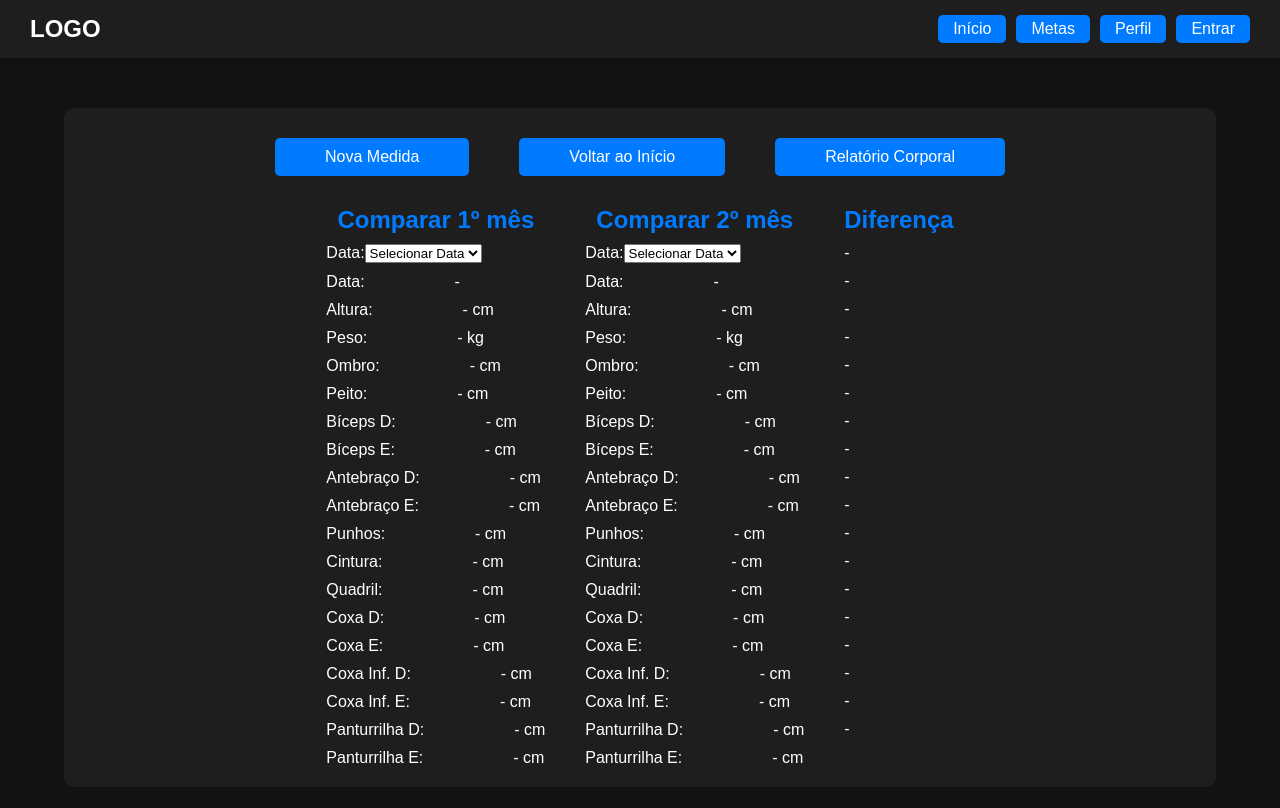
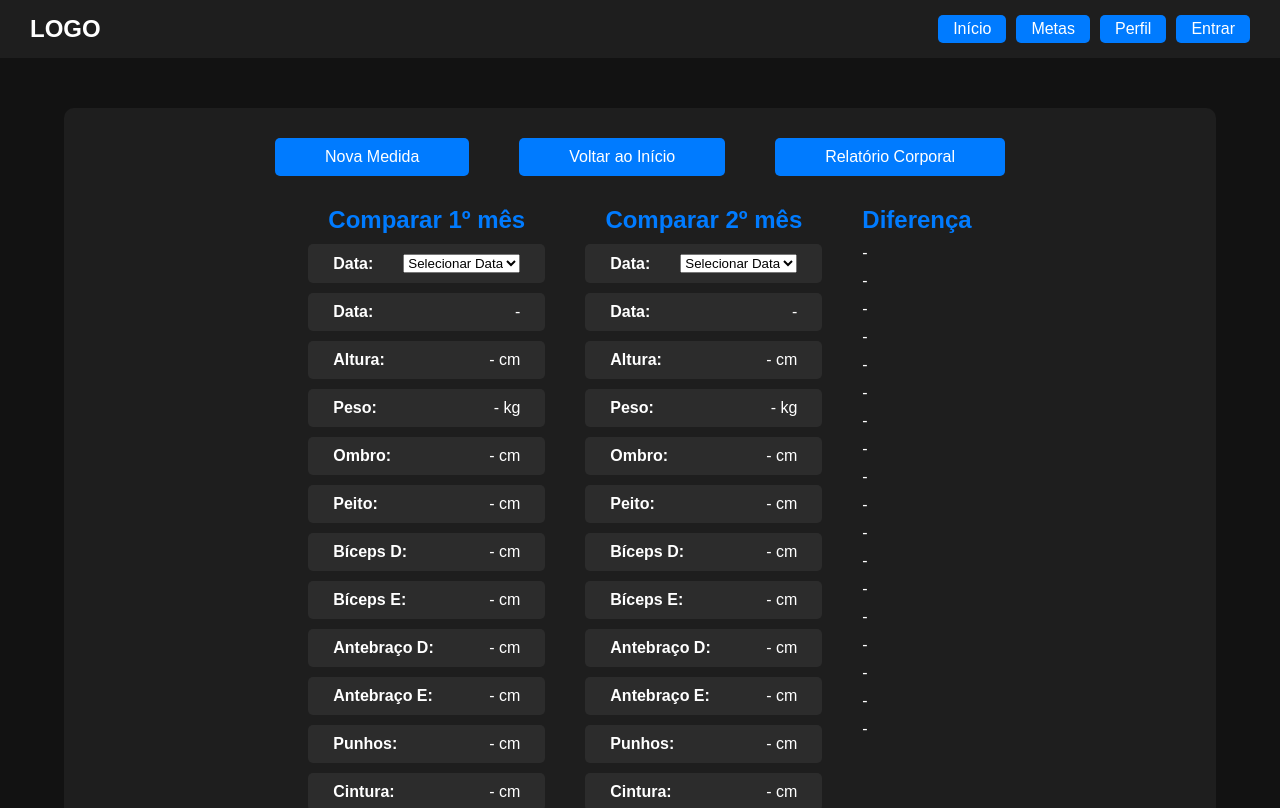
Before and after one commit to Dougl4sAL/MedidasGym, a React (Vite) app in the folder medidas-gym/: page /historico in a window 1280 px wide. Shown: the top 808 px of the page. Built offline with nearby package versions, Linux system fonts and the light colour scheme.

Commit message:
Parte do CSS e erro no calculo da evolução

```diff
--- a/medidas-gym/src/components/Historico.jsx
+++ b/medidas-gym/src/components/Historico.jsx
@@ -15,7 +15,7 @@ const NOME_MEDIDAS = [
 
 // Componente para exibir cada linha de medida
 const GymMedidas = ({ nomeMedida, medida = '-', unidade = '' }) => (
-  <div className="medida">
+  <div className="medida-item">
     <label>{nomeMedida}:</label>
     <span>{medida}{unidade}</span>
   </div>
@@ -85,11 +85,11 @@ export default function HistoricoPage() {
     <>
         <div className="container-info">
             {/* COMPARAÇÃO 1 */}
-            <div className="container-medidas comparacao1">
+            <div className="container-evolucao comparacao1">
             <h2>Comparar 1º mês</h2>
 
             {/* Select para primeira data */}
-            <div className="medida">
+            <div className="medida-item">
                 <label>Data:</label>
                 <select
                   value={medida1?.Data || ''}
@@ -116,11 +116,11 @@ export default function HistoricoPage() {
             </div>
 
             {/* COMPARAÇÃO 2 */}
-            <div className="container-medidas comparacao2">
+            <div className="container-evolucao comparacao2">
             <h2>Comparar 2º mês</h2>
 
             {/* Select para segunda data */}
-            <div className="medida">
+            <div className="medida-item">
                 <label>Data:</label>
                 <select
                 value={medida2?.Data || ''}
--- a/medidas-gym/src/utils/Calcular.jsx
+++ b/medidas-gym/src/utils/Calcular.jsx
@@ -1,6 +1,7 @@
 import PropTypes from 'prop-types'
 import { FormatarValorFloat } from './Formatar'
 import { NomeMedidas } from '../components/Medida'
+import '../styles/Medidas.css'
 
 // para calcular a diferença entre a Data1 e Data2
 export function CalcularEvolucao(primeira, ultima, unidade = '') {
@@ -39,7 +40,7 @@ export function CalcularDiasEntreDatas(data1, data2) {
 // Calcula a diferença entre duas medidas
 const GymEvolucao = ({ medida }) => {
     return (
-        <div className="medida-item-evolucao">
+        <div className="medida-item">
             <span>{medida || '-'}</span>
         </div>
     )
```
Lines whose indentation alone changed are shown as unchanged.
